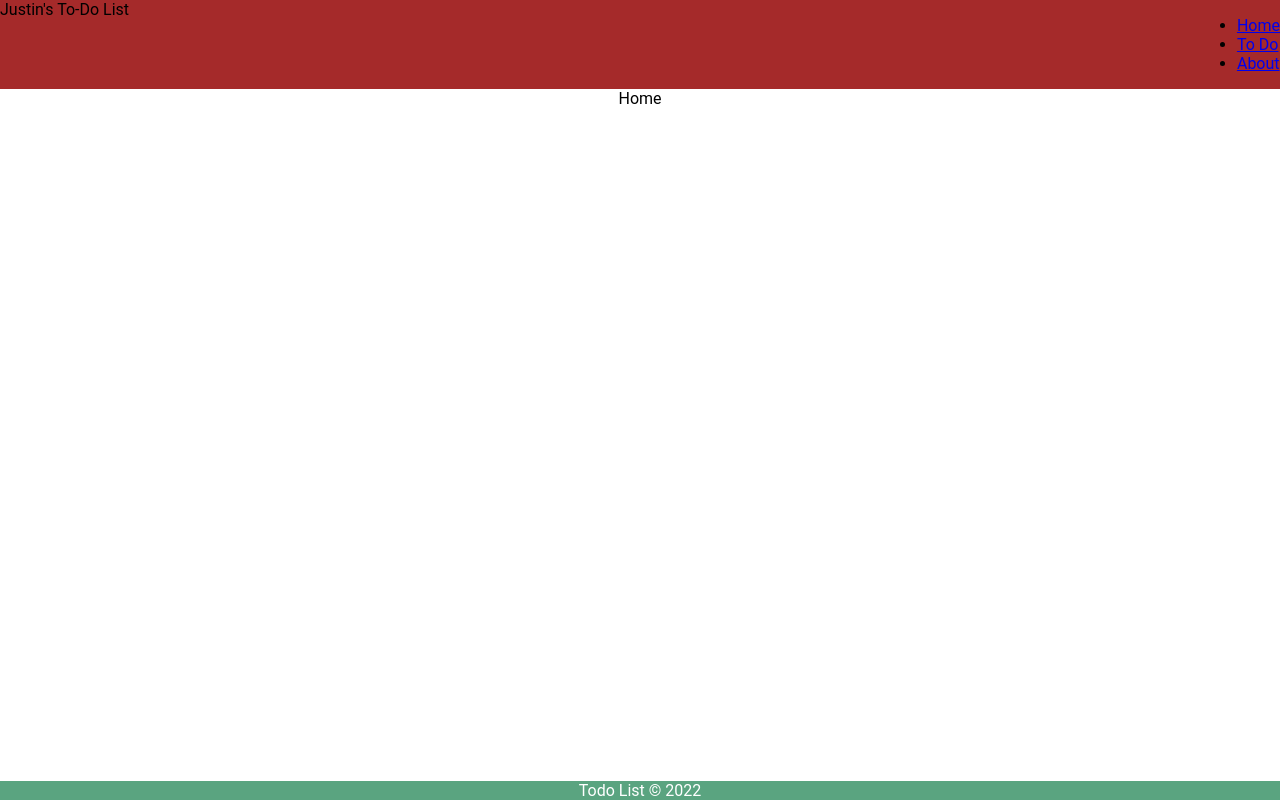
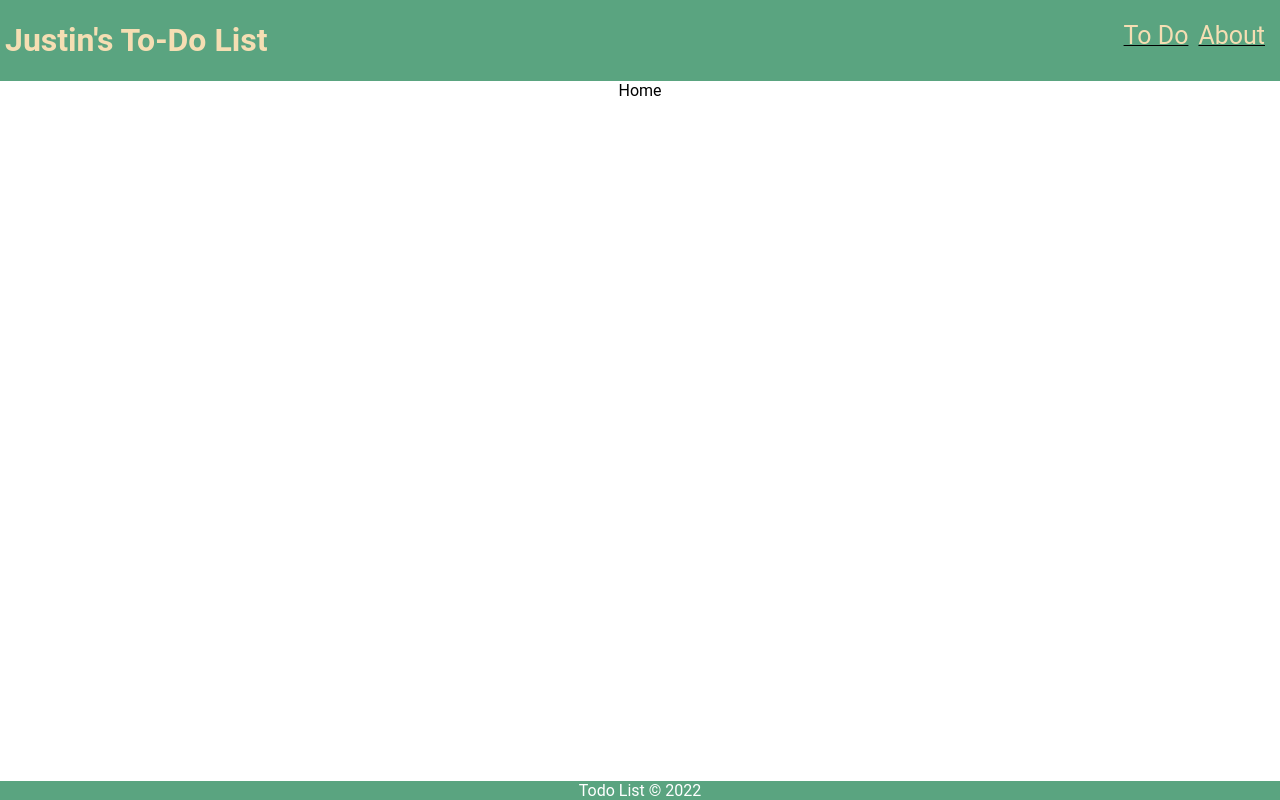
Before and after one commit to JustinMyerson/react-tasks-app, a React (Create React App) app: page / in a window 1280 px wide. Built offline with nearby package versions, Linux system fonts and the light colour scheme.

Commit message:
Fix styling of header

```diff
--- a/src/Components/Header/Header.css
+++ b/src/Components/Header/Header.css
@@ -2,4 +2,10 @@
   display: flex;
   flex-direction: row;
   justify-content: space-between;
+  background-color: #5aa480;
 }
+
+.header-title {
+  color: wheat;
+  margin-left: 5px;
+}
--- a/src/Components/Header/Header.jsx
+++ b/src/Components/Header/Header.jsx
@@ -6,7 +6,7 @@ import "./Header.css";
 function Header() {
   return (
     <div className="header-div">
-      Justin's To-Do List
+      <h1 className="header-title">Justin's To-Do List</h1>
       <Nav></Nav>
     </div>
   );
--- /dev/null
+++ b/src/Components/Nav/Nav.css
@@ -0,0 +1,25 @@
+.nav-nav {
+  display: flex;
+  flex-direction: row;
+  justify-content: center;
+}
+
+.nav-ul {
+  display: flex;
+  flex-direction: row;
+  list-style: none;
+  text-decoration: underline;
+  margin-right: 5px;
+}
+
+.nav-ul li {
+  text-decoration: none;
+  margin-right: 10px;
+  margin-top: 5px;
+}
+
+a {
+  color: wheat;
+  text-decoration: none;
+  font-size: 25px;
+}
--- a/src/Components/Nav/Nav.jsx
+++ b/src/Components/Nav/Nav.jsx
@@ -1,12 +1,14 @@
 import React from "react";
 import { Link } from "react-router-dom";
 
+import "./Nav.css";
+
 function Nav() {
   return (
-    <nav>
-      <ul>
+    <nav className="nav-nav">
+      <ul className="nav-ul">
         <li>
-          <Link to="/">Home</Link>
+          <Link to="/"></Link>
         </li>
         <li>
           <Link to="/todos">To Do</Link>
```
